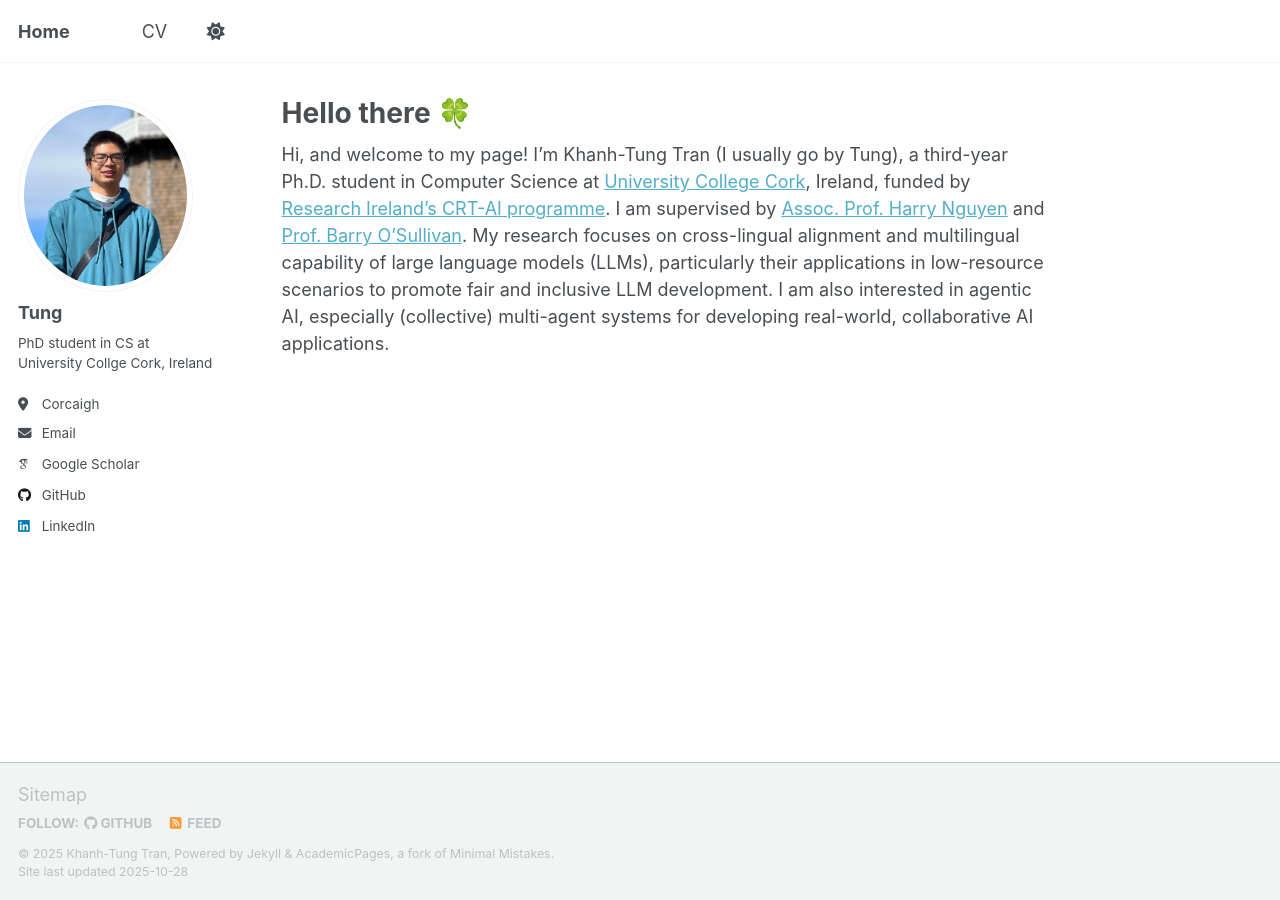
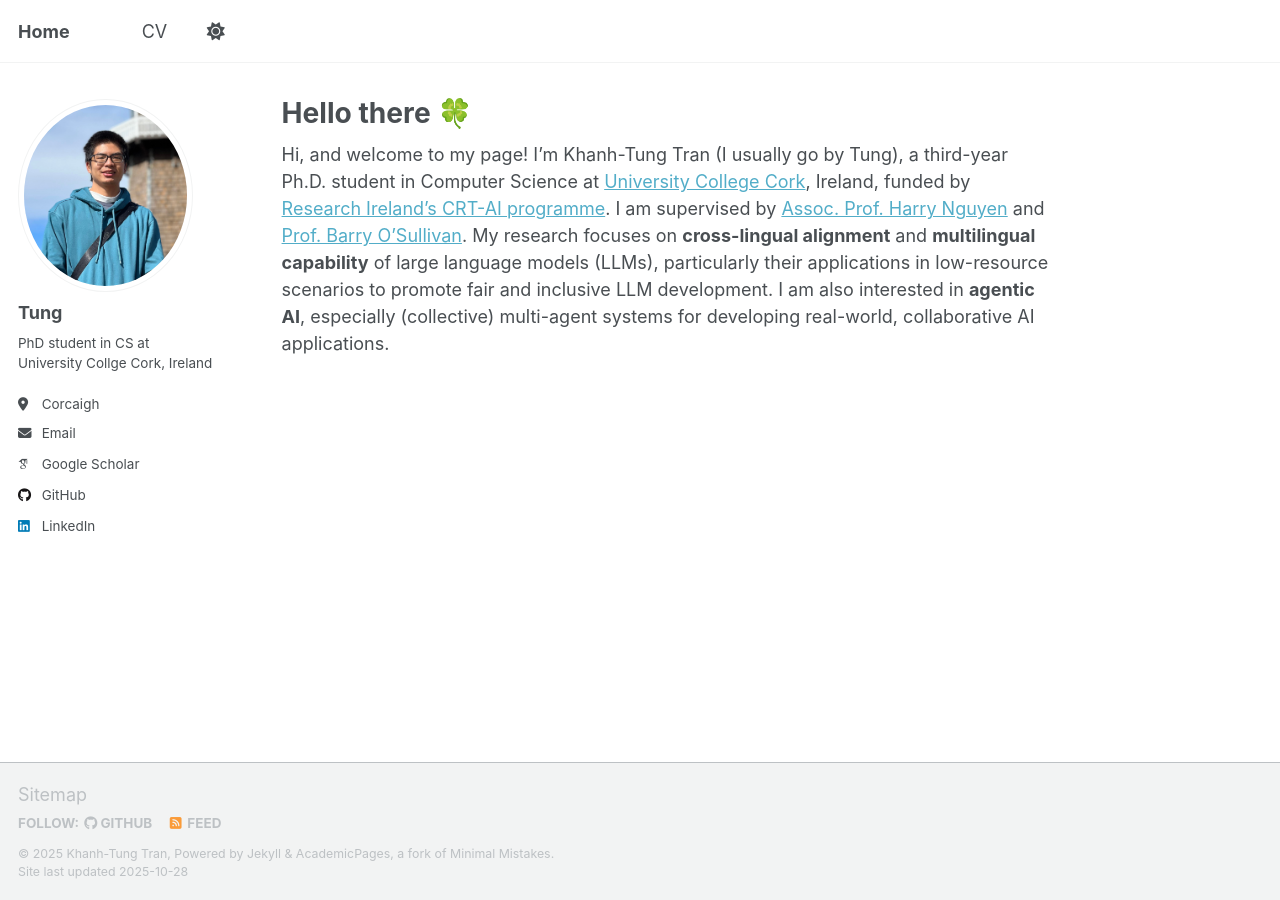
Before and after one commit to KhanhTungTran/KhanhTungTran.github.io, a Jekyll site: the page built from _pages/about.md, in a window 1280 px wide. Built offline with Jekyll 4.4.1, drawn with Linux system fonts in a browser that asks for light colours; some web fonts are replaced; a script that is not in the unit is left out.

Commit message:
Enhance about page with bold formatting
Updated the about page to include bold formatting for key research areas.

```diff
--- a/_pages/about.md
+++ b/_pages/about.md
@@ -7,4 +7,4 @@
   - /about.html
 ---
 
-Hi, and welcome to my page! I’m Khanh-Tung Tran (I usually go by Tung), a third-year Ph.D. student in Computer Science at [University College Cork](https://www.ucc.ie/en/), Ireland, funded by [Research Ireland’s CRT-AI programme](https://www.crt-ai.ie/). I am supervised by [Assoc. Prof. Harry Nguyen](https://research.ucc.ie/profiles/harry.nguyen@ucc.ie) and [Prof. Barry O’Sullivan](https://osullivan.ucc.ie/). My research focuses on cross-lingual alignment and multilingual capability of large language models (LLMs), particularly their applications in low-resource scenarios to promote fair and inclusive LLM development. I am also interested in agentic AI, especially (collective) multi-agent systems for developing real-world, collaborative AI applications.
+Hi, and welcome to my page! I’m Khanh-Tung Tran (I usually go by Tung), a third-year Ph.D. student in Computer Science at [University College Cork](https://www.ucc.ie/en/), Ireland, funded by [Research Ireland’s CRT-AI programme](https://www.crt-ai.ie/). I am supervised by [Assoc. Prof. Harry Nguyen](https://research.ucc.ie/profiles/harry.nguyen@ucc.ie) and [Prof. Barry O’Sullivan](https://osullivan.ucc.ie/). My research focuses on **cross-lingual alignment** and **multilingual capability** of large language models (LLMs), particularly their applications in low-resource scenarios to promote fair and inclusive LLM development. I am also interested in **agentic AI**, especially (collective) multi-agent systems for developing real-world, collaborative AI applications.
```
